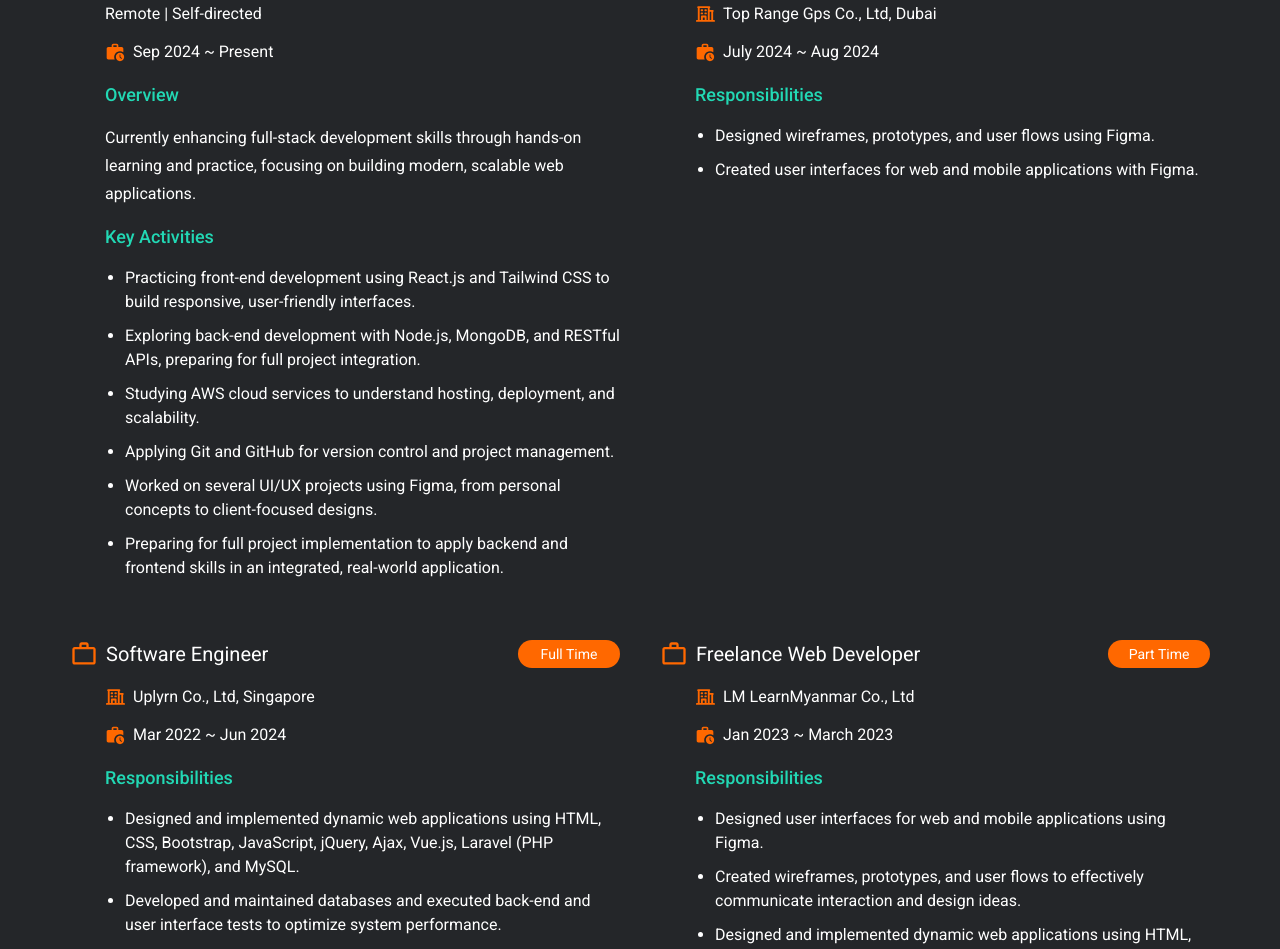
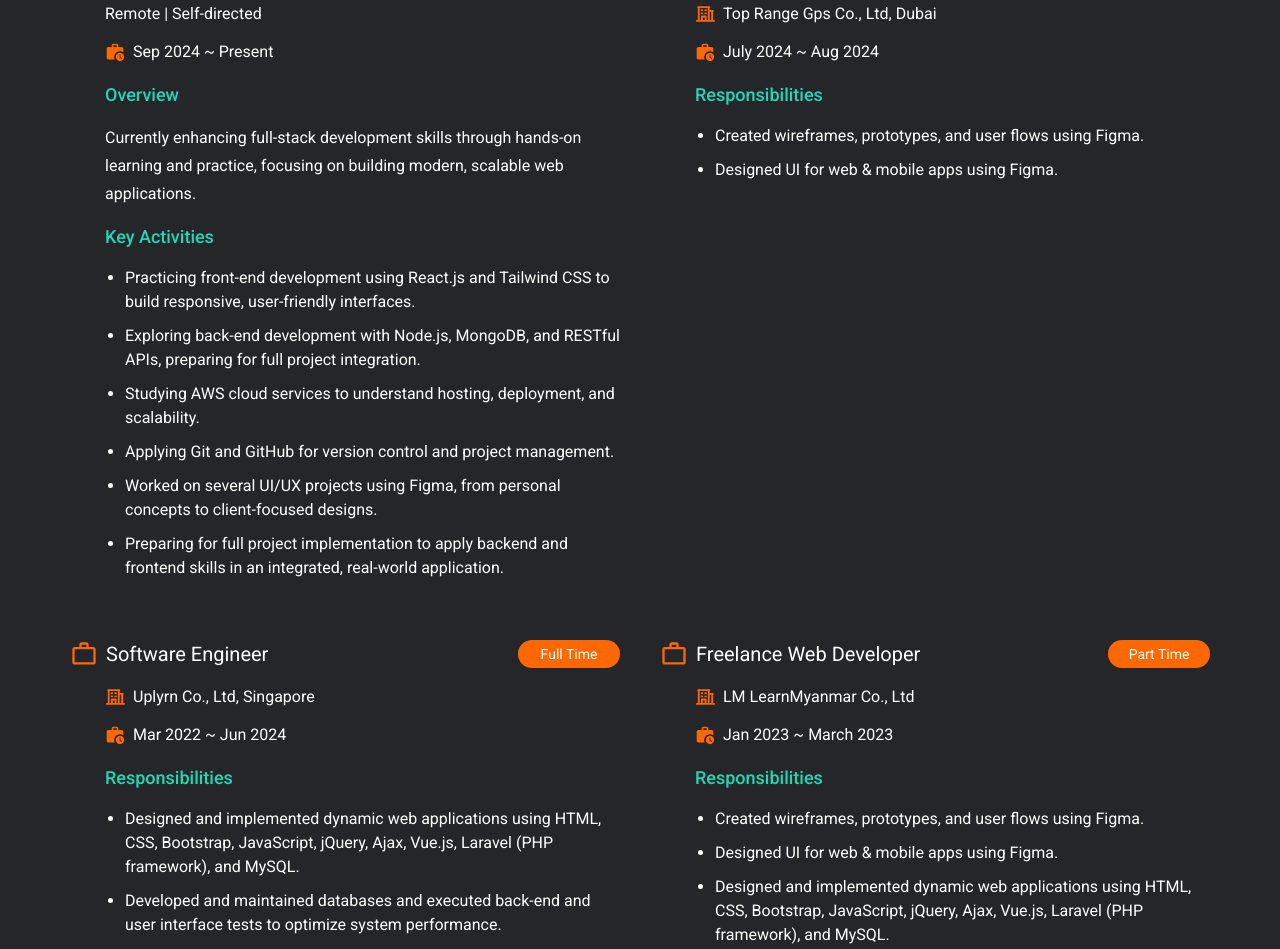
Before and after one commit to Naung2024/personal-portfolio, a React (Vite) app: page / in a window 1280 px wide. Shown: the part 2180-3129 px from the top of the page. Built offline with nearby package versions, Linux system fonts and the light colour scheme.

Commit message:
Updated content

```diff
--- a/src/components/WorkExperience.jsx
+++ b/src/components/WorkExperience.jsx
@@ -63,8 +63,8 @@ const WorkExperience = () => {
                         </div>
                         <h6 className="text-lg font-medium text-custom-green my-[15px]">Responsibilities</h6>
                         <ul className="text-white list-disc pl-5">
-                            <li className="mb-2.5">Designed wireframes, prototypes, and user flows using Figma.</li>
-                            <li className="mb-2.5">Created user interfaces for web and mobile applications with Figma.</li>
+                            <li className="mb-2.5">Created wireframes, prototypes, and user flows using Figma.</li>
+                            <li className="mb-2.5">Designed UI for web & mobile apps using Figma.</li>
                         </ul>
                     </div>
                 </div>
@@ -122,8 +122,8 @@ const WorkExperience = () => {
                         </div>
                         <h6 className="text-lg font-medium text-custom-green my-[15px]">Responsibilities</h6>
                         <ul className="text-white list-disc pl-5">
-                            <li className="mb-2.5">Designed user interfaces for web and mobile applications using Figma.</li>
-                            <li className="mb-2.5">Created wireframes, prototypes, and user flows to effectively communicate interaction and design ideas.</li>
+                            <li className="mb-2.5">Created wireframes, prototypes, and user flows using Figma.</li>
+                            <li className="mb-2.5">Designed UI for web & mobile apps using Figma.</li>
                             <li className="mb-2.5">Designed and implemented dynamic web applications using HTML, CSS, Bootstrap, JavaScript, jQuery, Ajax, Vue.js, Laravel (PHP framework), and MySQL.</li>
                             <li className="mb-2.5">Developed and maintained databases and executed back-end and user interface tests to optimize system performance.</li>
                             <li>Troubleshot, tested, and maintained the core product software and databases to ensure strong optimization and functionality.</li>
```
